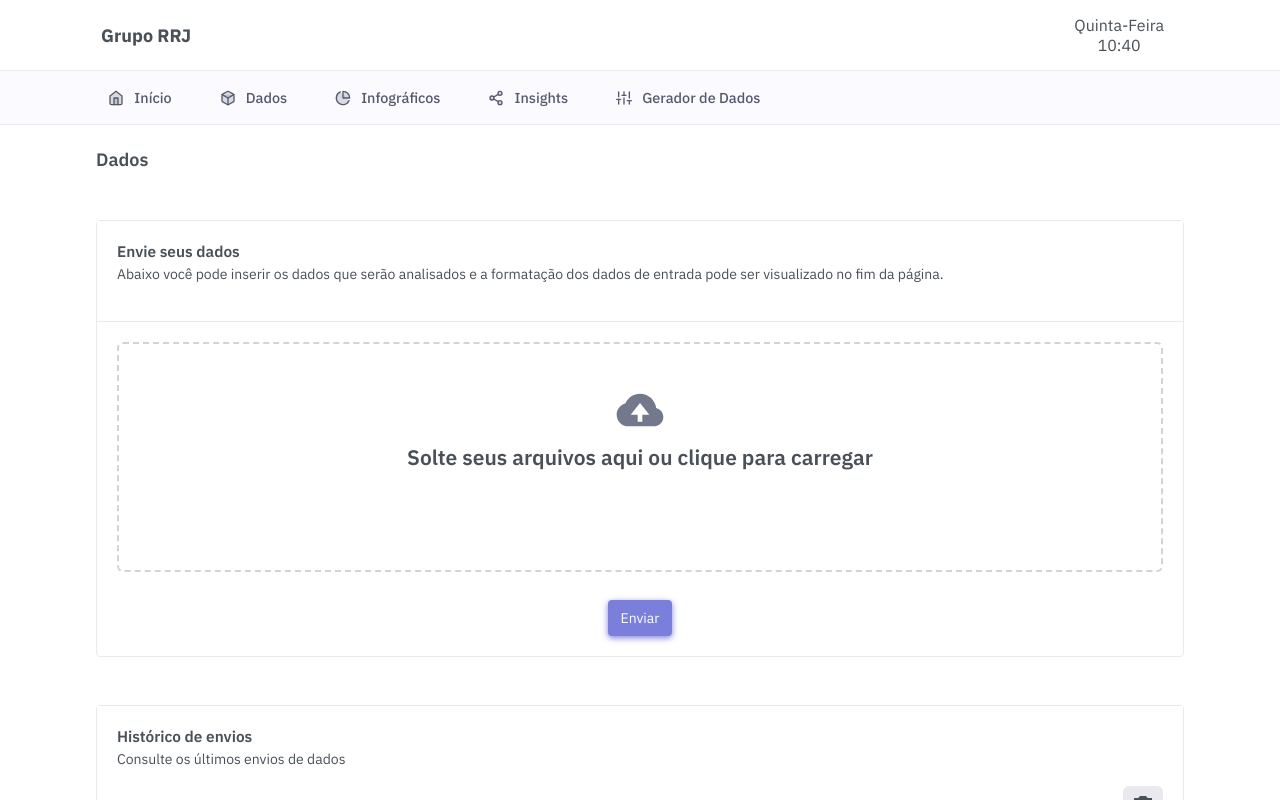
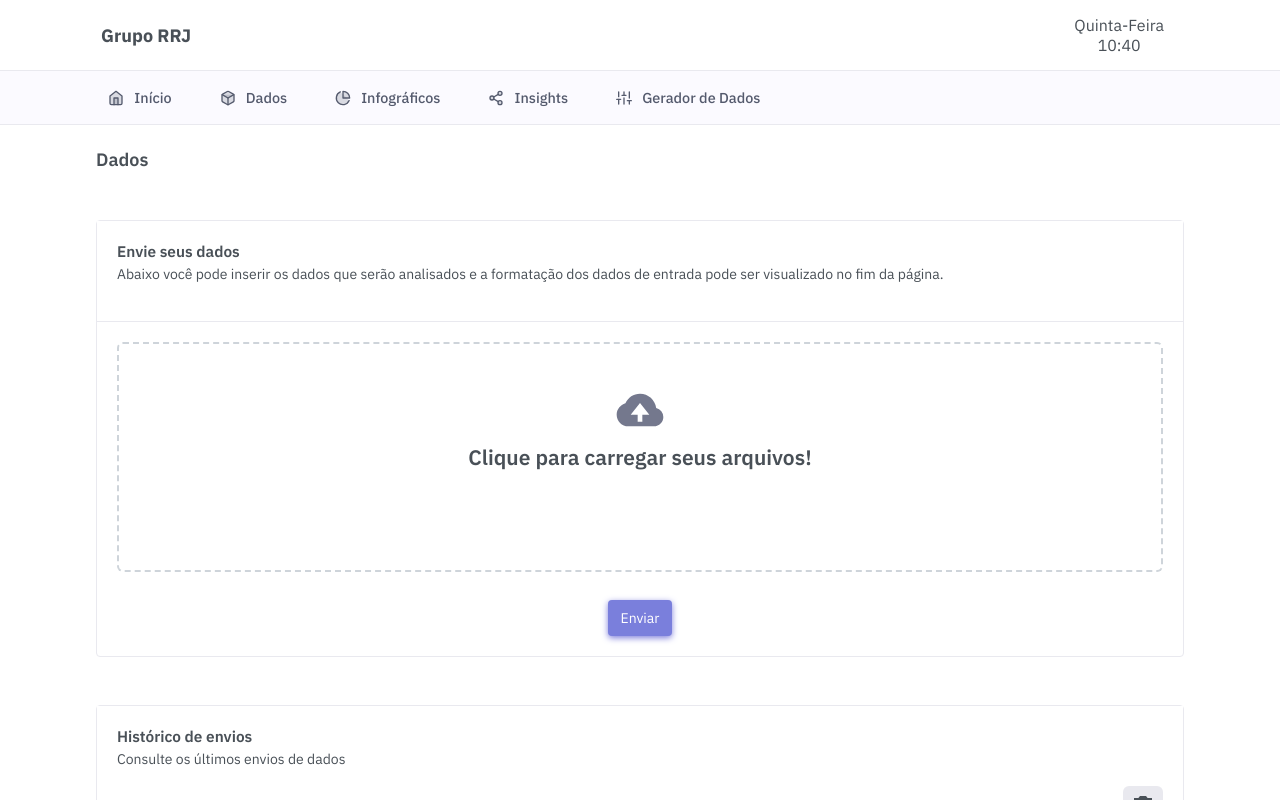
Before and after one commit to barrosoman/election-prime, a Vue app: page /data in a window 1280 px wide. Shown: the top 800 px of the page. Built offline with nearby package versions, Linux system fonts and the light colour scheme; what vue3-apexcharts would draw is missing.

Commit message:
Change the text of the file uploader dropzone

```diff
--- a/src/components/FileUploader.vue
+++ b/src/components/FileUploader.vue
@@ -24,7 +24,7 @@
             ></path>
           </svg>
         </div>
-        <h4>Solte seus arquivos aqui ou clique para carregar</h4>
+        <h4>Clique para carregar seus arquivos!</h4>
       </div>
     </div>
   </label>
```
